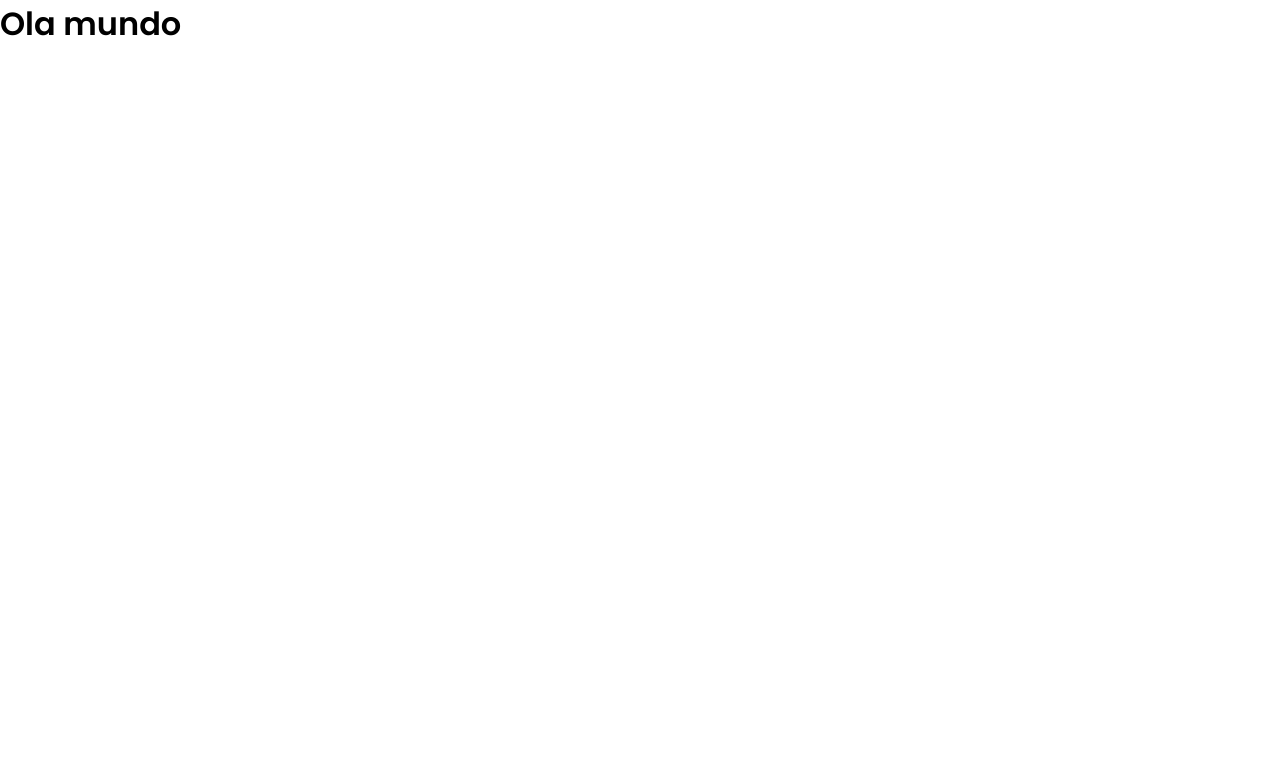
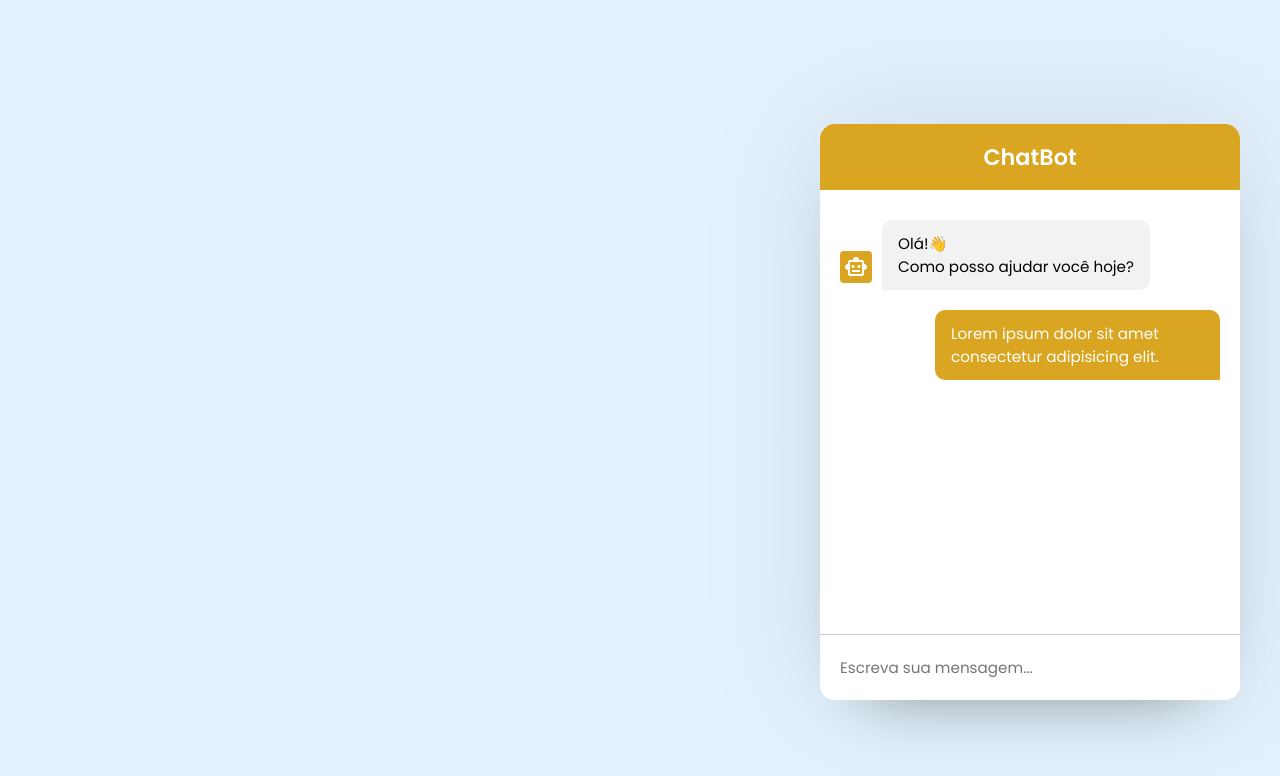
Before and after one commit to luis03felipe/ChatBot, a plain HTML site: page index.html in a window 1280 px wide. Drawn offline with nearby package versions, Linux system fonts and the light colour scheme.

Commit message:
Inicio do projeto, estilização e HTML.

```diff
--- a/index.html
+++ b/index.html
@@ -6,6 +6,9 @@
     <meta name="viewport" content="width=device-width, initial-scale=1.0" />
     <link rel="stylesheet" href="/style.css" />
     <!--Fontes do Google-->
+    <link
+      href="https://fonts.googleapis.com/css2?family=Material+Symbols+Outlined"
+      rel="stylesheet" />
     <link rel="preconnect" href="https://fonts.googleapis.com" />
     <link rel="preconnect" href="https://fonts.gstatic.com" crossorigin />
     <link
@@ -13,6 +16,29 @@
       rel="stylesheet" />
   </head>
   <body>
-    <h1>Ola mundo</h1>
+    <div class="chatbot">
+      <header>
+        <h2>ChatBot</h2>
+      </header>
+      <!-- Balão de boas-vindas -->
+      <ul class="chatbox">
+        <li class="chat incoming">
+          <span class="material-symbols-outlined">smart_toy</span>
+          <p>
+            Olá!👋 <br />
+            Como posso ajudar você hoje?
+          </p>
+        </li>
+        <!-- Balão de mensagem do usuário -->
+        <li class="chat outgoing">
+          <p>Lorem ipsum dolor sit amet consectetur adipisicing elit.</p>
+        </li>
+      </ul>
+      <!-- Input das mensagens -->
+      <div class="chat-input">
+        <textarea placeholder="Escreva sua mensagem..." required></textarea>
+        <span id="send-btn" class="material-symbols-outlined">send</span>
+      </div>
+    </div>
   </body>
 </html>
--- a/style.css
+++ b/style.css
@@ -5,3 +5,107 @@
   box-sizing: border-box;
   font-family: "Poppins", sans-serif;
 }
+
+body {
+  background: #e3f2fd;
+}
+
+.chatbot {
+  position: fixed;
+  right: 40px;
+  bottom: 100px;
+  width: 420px;
+  overflow: hidden;
+  background: #fff;
+  border-radius: 15px;
+  box-shadow: 0 0 128px 0 rgba(0, 0, 0, 0.1),
+    0 32px 64px -48px rgba(0, 0, 0, 0.5);
+}
+
+.chatbot header {
+  background: #daa520;
+  padding: 16px 0;
+  text-align: center;
+}
+
+.chatbot header h2 {
+  color: #fff;
+  font-size: 1.4rem;
+}
+
+.chatbot .chatbox {
+  height: 510px;
+  overflow-y: auto;
+  padding: 30px 20px 70px;
+}
+
+.chatbox .chat {
+  display: flex;
+}
+
+.chatbox .incoming span {
+  height: 32px;
+  width: 32px;
+  align-self: flex-end;
+  color: #fff;
+  background: #daa520;
+  text-align: center;
+  line-height: 32px;
+  border-radius: 4px;
+  margin: 0 10px 7px 0;
+}
+
+.chatbox .outgoing {
+  margin: 20px 0;
+  justify-content: flex-end;
+}
+
+.chatbox .chat p {
+  color: #fff;
+  max-width: 75%;
+  font-size: 0.95rem;
+  padding: 12px 16px;
+  border-radius: 10px 10px 0 10px;
+  background: #daa520;
+}
+
+.chatbox .incoming p {
+  color: #000;
+  background: #f2f2f2;
+  border-radius: 10px 10px 10px 0;
+}
+
+.chatbot .chat-input {
+  position: absolute;
+  bottom: 0;
+  width: 100%;
+  display: flex;
+  gap: 5px;
+  background: #fff;
+  padding: 5px 20px;
+  border-top: 1px solid #ccc;
+}
+
+.chat-input textarea {
+  height: 55px;
+  width: 100%;
+  border: none;
+  outline: none;
+  font-size: 0.95rem;
+  resize: none;
+  padding: 16px 15px 16px 0;
+}
+
+.chat-input span {
+  align-self: flex-end;
+  height: 55px;
+  line-height: 55px;
+  color: #daa520;
+  font-size: 1.35rem;
+  cursor: pointer;
+  visibility: hidden;
+}
+/* Deixa o botão de enviar visivel ou não. */
+.chat-input textarea:valid ~ span {
+  visibility: visible;
+}
```
Also changed, not shown: 1 other file.
